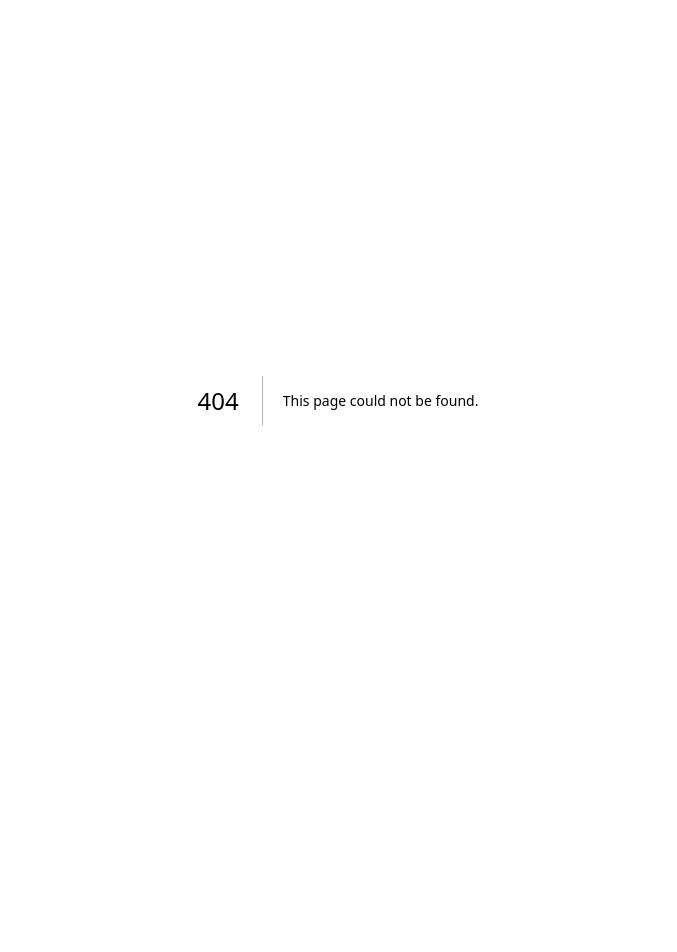
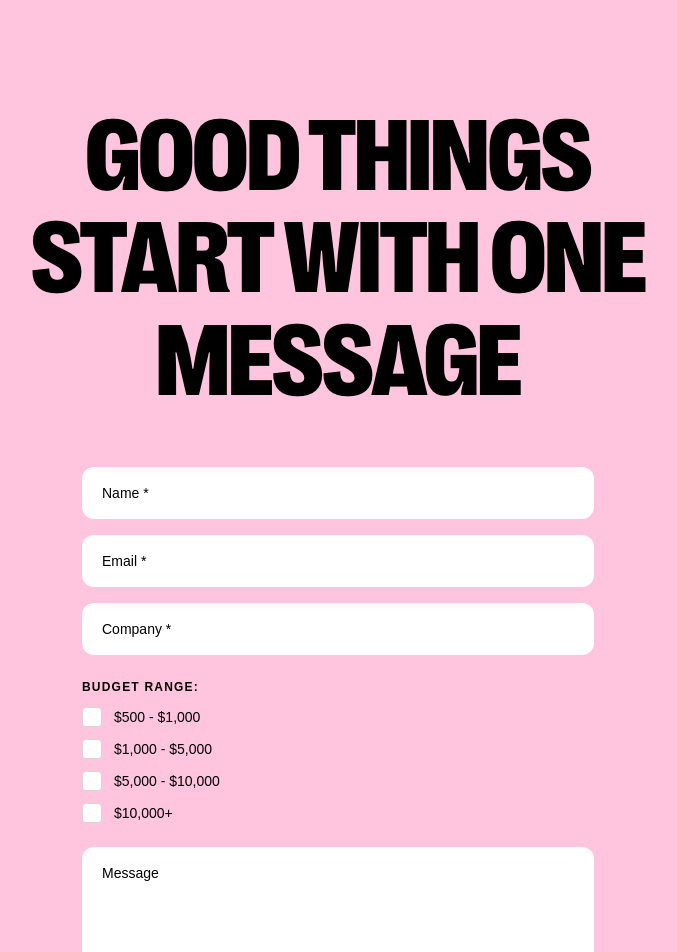
Before and after one commit to Moneythatmatter/RITGB, a Next.js app: page /contact in a window 1280 px wide. Before the commit this address had no page. Shown: the top 952 px of the page, without its empty margins (302-979 px from the left). Before the commit the page ends 800 px from the top, so only its background shows below. Built offline with nearby package versions, Linux system fonts and the light colour scheme.

Commit message:
added the contact page

```diff
--- /dev/null
+++ b/src/app/contact/page.tsx
@@ -0,0 +1,139 @@
+"use client";
+
+import { useRef, useState } from "react";
+import { useGSAP } from "@gsap/react";
+import gsap from "gsap";
+
+const budgetOptions = [
+  "$500 - $1,000",
+  "$1,000 - $5,000",
+  "$5,000 - $10,000",
+  "$10,000+",
+];
+
+export default function ContactPage() {
+  const containerRef = useRef<HTMLDivElement>(null);
+  const [selectedBudgets, setSelectedBudgets] = useState<string[]>([]);
+
+  const toggleBudget = (option: string) => {
+    setSelectedBudgets((prev) =>
+      prev.includes(option)
+        ? prev.filter((b) => b !== option)
+        : [...prev, option],
+    );
+  };
+
+  useGSAP(
+    () => {
+      gsap.from(".contact-line", {
+        yPercent: 120,
+        duration: 1,
+        ease: "power4.out",
+        stagger: 0.12,
+        delay: 0.2,
+      });
+
+      gsap.from(".contact-form", {
+        opacity: 0,
+        y: 40,
+        duration: 1,
+        ease: "power3.out",
+        delay: 0.6,
+      });
+    },
+    { scope: containerRef },
+  );
+
+  return (
+    <div
+      ref={containerRef}
+      className="min-h-screen bg-[#FFC4DE] px-8 md:px-27.75 py-24 flex flex-col items-center"
+    >
+      {/* Headline */}
+      <div className="text-center mb-16 w-full">
+        {["GOOD THINGS", "START WITH ONE", "MESSAGE"].map((line, i) => (
+          <div key={i} className="overflow-hidden">
+            <h1 className="contact-line font-(family-name:--font-right-grotesk) text-[10vw] md:text-[8vw] font-black leading-none tracking-[-0.02em] uppercase text-black">
+              {line}
+            </h1>
+          </div>
+        ))}
+      </div>
+
+      {/* Form */}
+      <div className="contact-form w-full max-w-lg flex flex-col gap-4">
+        {/* Name */}
+        <input
+          type="text"
+          placeholder="Name *"
+          className="w-full bg-white rounded-xl px-5 py-4 text-sm font-[Arial] outline-none placeholder:text-black"
+        />
+
+        {/* Email */}
+        <input
+          type="email"
+          placeholder="Email *"
+          className="w-full bg-white rounded-xl px-5 py-4 text-sm font-[Arial] outline-none placeholder:text-black"
+        />
+
+        {/* Company */}
+        <input
+          type="text"
+          placeholder="Company *"
+          className="w-full bg-white rounded-xl px-5 py-4 text-sm font-[Arial] outline-none placeholder:text-black"
+        />
+
+        {/* Budget Range */}
+        <div className="flex flex-col gap-3 py-2">
+          <p className="font-[Arial] text-xs font-bold tracking-widest uppercase text-black">
+            Budget Range:
+          </p>
+          {budgetOptions.map((option, i) => (
+            <label
+              key={i}
+              className="flex items-center gap-3 cursor-pointer"
+              onClick={() => toggleBudget(option)}
+            >
+              <div
+                className={`w-5 h-5 rounded flex items-center justify-center border transition-colors ${
+                  selectedBudgets.includes(option)
+                    ? "bg-black border-black"
+                    : "bg-white border-gray-300"
+                }`}
+              >
+                {selectedBudgets.includes(option) && (
+                  <svg
+                    className="w-3 h-3 text-white"
+                    fill="none"
+                    viewBox="0 0 24 24"
+                    stroke="currentColor"
+                    strokeWidth={3}
+                  >
+                    <path
+                      strokeLinecap="round"
+                      strokeLinejoin="round"
+                      d="M5 13l4 4L19 7"
+                    />
+                  </svg>
+                )}
+              </div>
+              <span className="font-[Arial] text-sm text-black">{option}</span>
+            </label>
+          ))}
+        </div>
+
+        {/* Message */}
+        <textarea
+          placeholder="Message"
+          rows={6}
+          className="w-full bg-white rounded-xl px-5 py-4 text-sm font-[Arial] outline-none placeholder:text-black resize-none"
+        />
+
+        {/* Submit */}
+        <button className="w-full bg-black text-white font-(family-name:--font-right-grotesk) font-bold text-sm tracking-widest uppercase py-4 rounded-lg hover:bg-white hover:text-black transition-colors duration-300 cursor-pointer">
+          Book A 15 Min Call
+        </button>
+      </div>
+    </div>
+  );
+}
--- a/src/components/layout/Menu.tsx
+++ b/src/components/layout/Menu.tsx
@@ -3,7 +3,14 @@
 import { useEffect, useRef } from "react";
 import gsap from "gsap";
 
-const links = ["Home", "Agency", "Work", "Expertise", "Software", "Contact Us"];
+const links = [
+  { label: "Home", href: "/" },
+  { label: "Agency", href: "/" },
+  { label: "Work", href: "/" },
+  { label: "Expertise", href: "/" },
+  { label: "Software", href: "/" },
+  { label: "Contact Us", href: "/contact" },
+];
 
 interface MenuProps {
   isOpen: boolean;
@@ -67,11 +74,11 @@ export default function Menu({ isOpen, onClose }: MenuProps) {
         {links.map((link, i) => (
           <li key={i} className="overflow-hidden">
             <a
-              href="#"
+              href={link.href}
               className="menu-link block font-grotesk text-[8vw] md:text-[6vw] font-black uppercase text-white leading-tight hover:opacity-60 transition-opacity"
               onClick={onClose}
             >
-              {link}
+              {link.label}
             </a>
           </li>
         ))}
```
